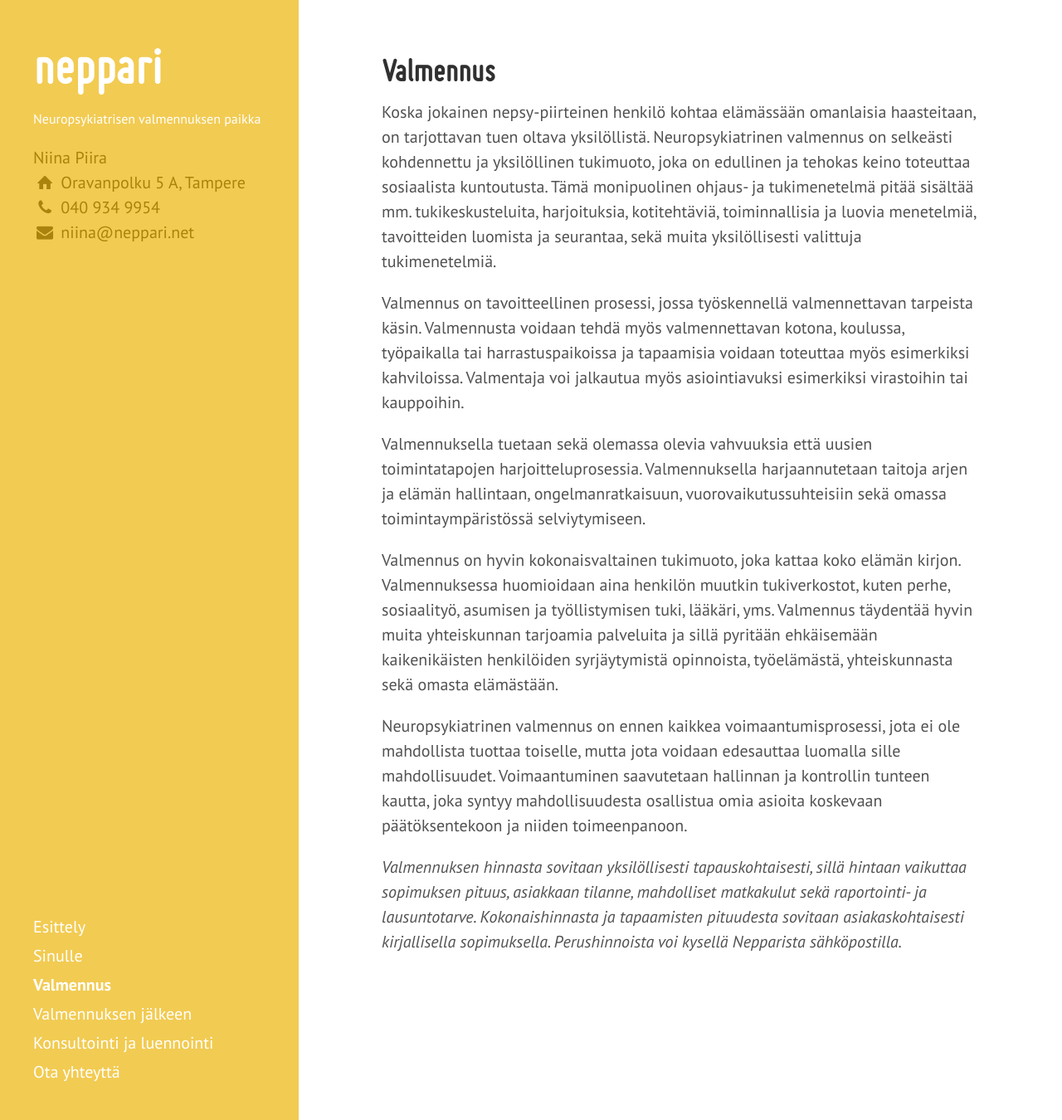
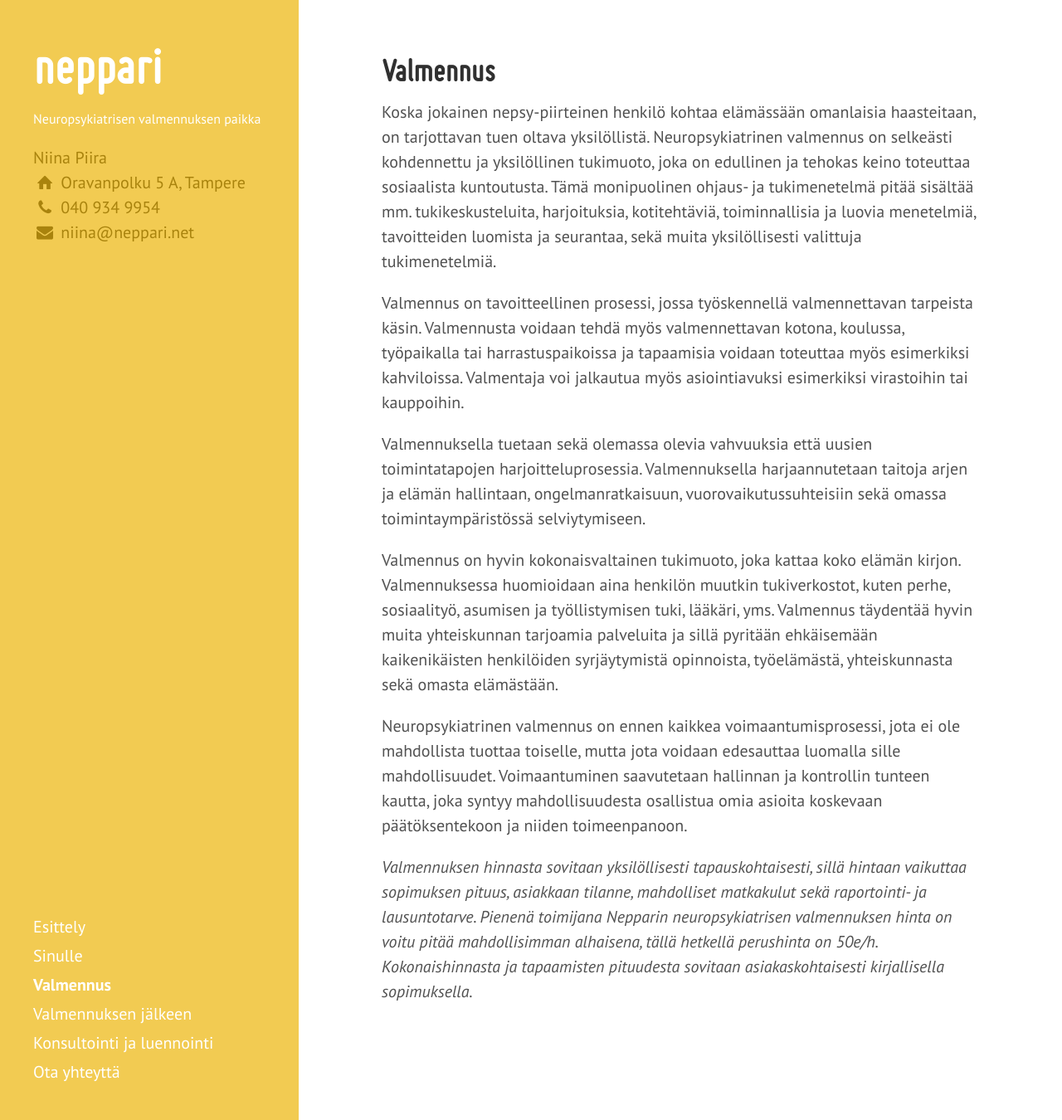
Before and after one commit to niinapiira/neppari.net, a Jekyll site: the page built from valmennus.md, in a window 1280 px wide and 1350 px high. Shown: the whole window at 83% size. Built offline with Jekyll 4.4.1, drawn with Linux system fonts in a browser that asks for light colours; Markdown is read by kramdown in place of the engine named in the settings.

Commit message:
Updated valmennus.md

```diff
--- a/valmennus.md
+++ b/valmennus.md
@@ -4,6 +4,7 @@
 "navigation-order": 3
 published: true
 ---
+
 
 
 Koska jokainen nepsy-piirteinen henkilö kohtaa elämässään omanlaisia haasteitaan, on tarjottavan tuen oltava yksilöllistä. Neuropsykiatrinen valmennus on selkeästi kohdennettu ja yksilöllinen tukimuoto, joka on edullinen ja tehokas keino toteuttaa sosiaalista kuntoutusta. Tämä monipuolinen ohjaus- ja tukimenetelmä pitää sisältää mm. tukikeskusteluita, harjoituksia, kotitehtäviä, toiminnallisia ja luovia menetelmiä, tavoitteiden luomista ja seurantaa, sekä muita yksilöllisesti valittuja tukimenetelmiä.
@@ -16,4 +17,4 @@
 
 Neuropsykiatrinen valmennus on ennen kaikkea voimaantumisprosessi, jota ei ole mahdollista tuottaa toiselle, mutta jota voidaan edesauttaa luomalla sille mahdollisuudet. Voimaantuminen saavutetaan hallinnan ja kontrollin tunteen kautta, joka syntyy mahdollisuudesta osallistua omia asioita koskevaan päätöksentekoon ja niiden toimeenpanoon.
 
-*Valmennuksen hinnasta sovitaan yksilöllisesti tapauskohtaisesti, sillä hintaan vaikuttaa sopimuksen pituus, asiakkaan tilanne, mahdolliset matkakulut sekä  raportointi- ja lausuntotarve. Kokonaishinnasta ja tapaamisten pituudesta sovitaan asiakaskohtaisesti kirjallisella sopimuksella. Perushinnoista voi kysellä Nepparista sähköpostilla.*
+*Valmennuksen hinnasta sovitaan yksilöllisesti tapauskohtaisesti, sillä hintaan vaikuttaa sopimuksen pituus, asiakkaan tilanne, mahdolliset matkakulut sekä  raportointi- ja lausuntotarve. Pienenä toimijana Nepparin neuropsykiatrisen valmennuksen hinta on voitu pitää mahdollisimman alhaisena, tällä hetkellä perushinta on 50e/h. Kokonaishinnasta ja tapaamisten pituudesta sovitaan asiakaskohtaisesti kirjallisella sopimuksella.*
```
